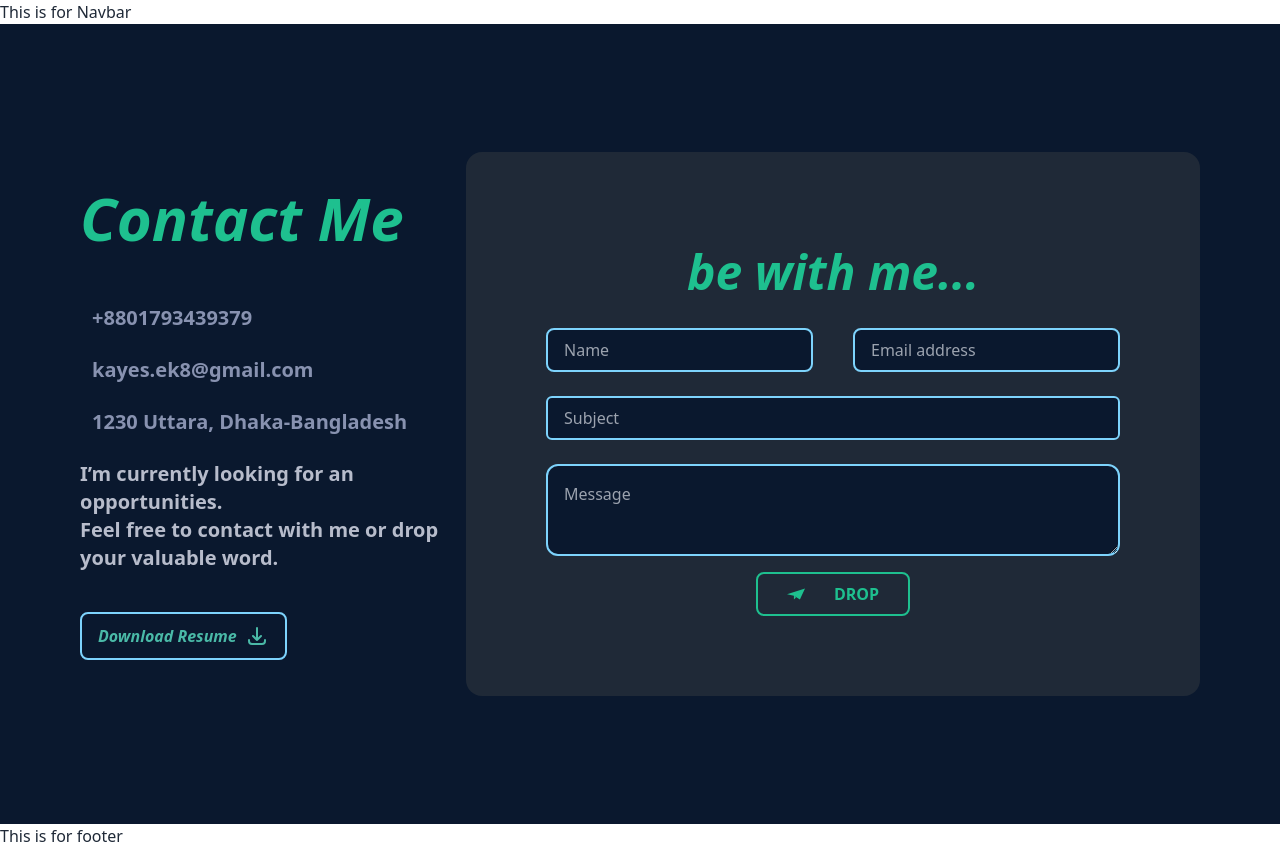
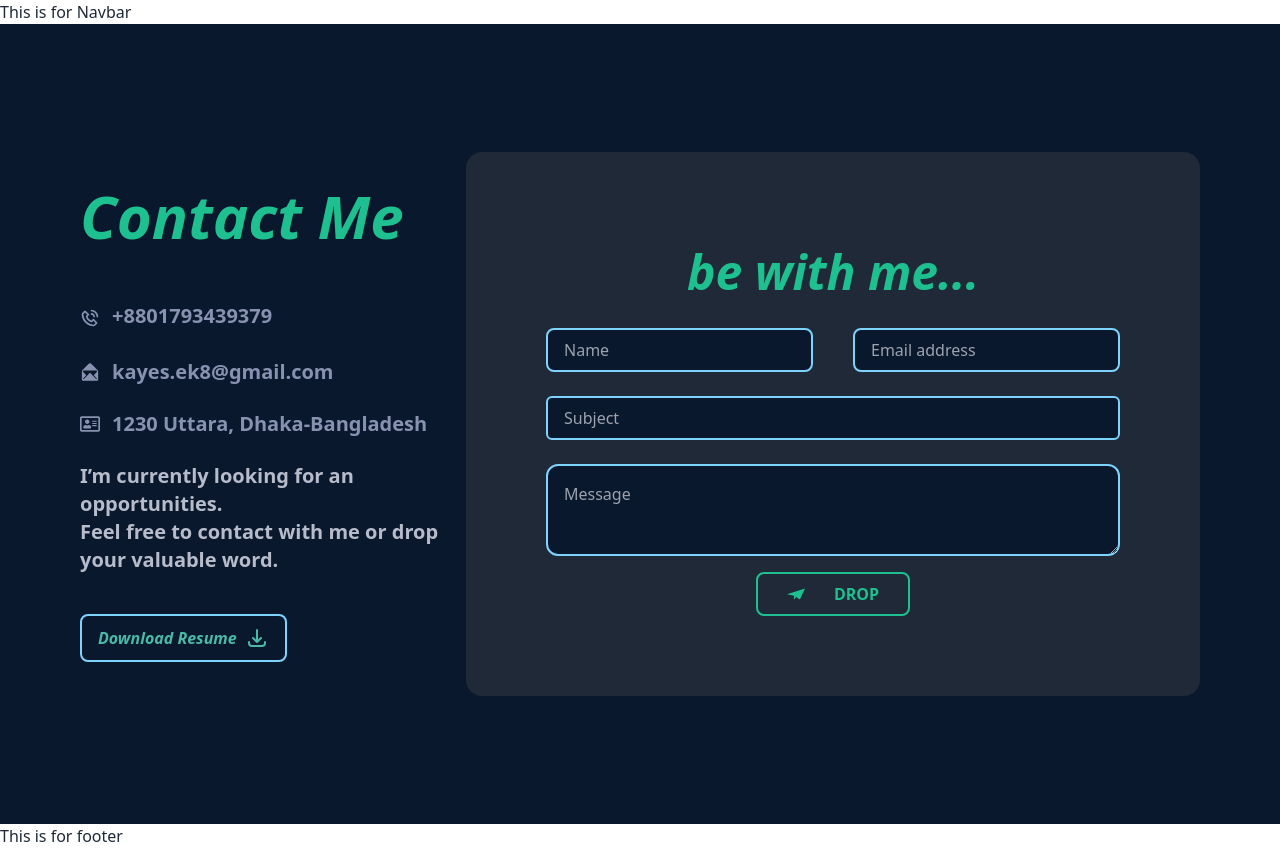
Before and after one commit to its-kayes/portfolio-kayes, a Next.js app: page /contact in a window 1280 px wide. Built offline with nearby package versions, Linux system fonts and the light colour scheme.

Commit message:
icon added

```diff
--- a/pages/contact.tsx
+++ b/pages/contact.tsx
@@ -6,6 +6,9 @@ import emailjs from "emailjs-com";
 // import "@fontsource/amiri";
 import { SiMinutemailer } from "react-icons/si";
 import { HiOutlineDownload } from "react-icons/hi";
+import { BiPhoneCall } from "react-icons/bi";
+import { IoIosMailOpen } from "react-icons/io";
+import { FaRegAddressCard } from "react-icons/fa";
 
 const ContactMe = () => {
   const {
@@ -55,17 +58,20 @@ const ContactMe = () => {
         <p className=" mb-14 text-6xl font-bold ">
           <i> Contact Me </i>
         </p>
-        <div className="flex text-xl text-[#8892B0] items-center mb-6">
+        <div className="flex items-center text-xl text-[#8892B0]  mb-6">
           {/* <i className="fa-solid fa-phone-volume"></i> */}
           {/* <FontAwesomeIcon icon="fa-solid fa-phone" /> */}
-          <p className="px-3 font-sans  font-semibold">+8801793439379</p>
+          <BiPhoneCall />
+          <p className="px-3 mb-1 font-sans font-semibold">+8801793439379</p>
         </div>
         <div className="flex text-xl text-[#8892B0] items-center mt-6">
-          <i className="fa-solid fa-envelope-open-text"></i>
+          {/* <i className="fa-solid fa-envelope-open-text"></i> */}
+          <IoIosMailOpen />
           <p className="px-3 font-sans  font-semibold">kayes.ek8@gmail.com</p>
         </div>
         <div className="flex text-xl text-[#8892B0] items-center my-6">
-          <i className="fa-solid fa-location-dot"></i>
+          {/* <i className="fa-solid fa-location-dot"></i> */}
+          <FaRegAddressCard />
           <p className="px-3 font-sans  font-semibold">
             1230 Uttara, Dhaka-Bangladesh
           </p>
```
